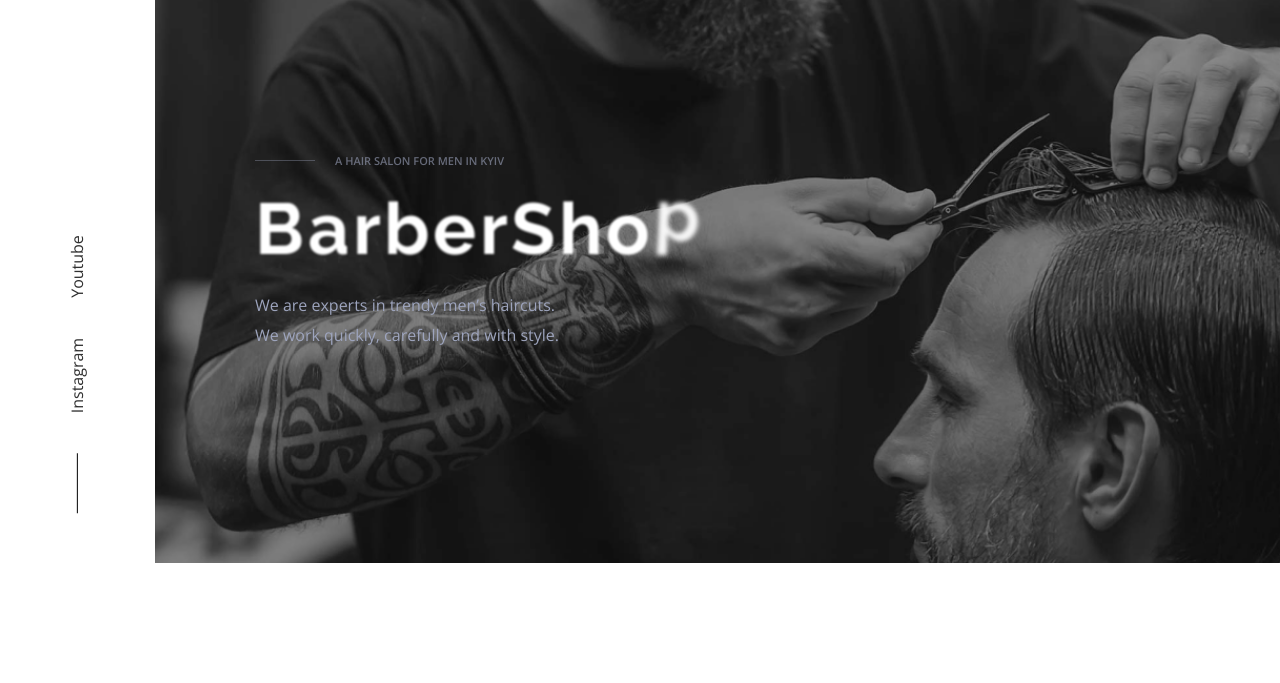
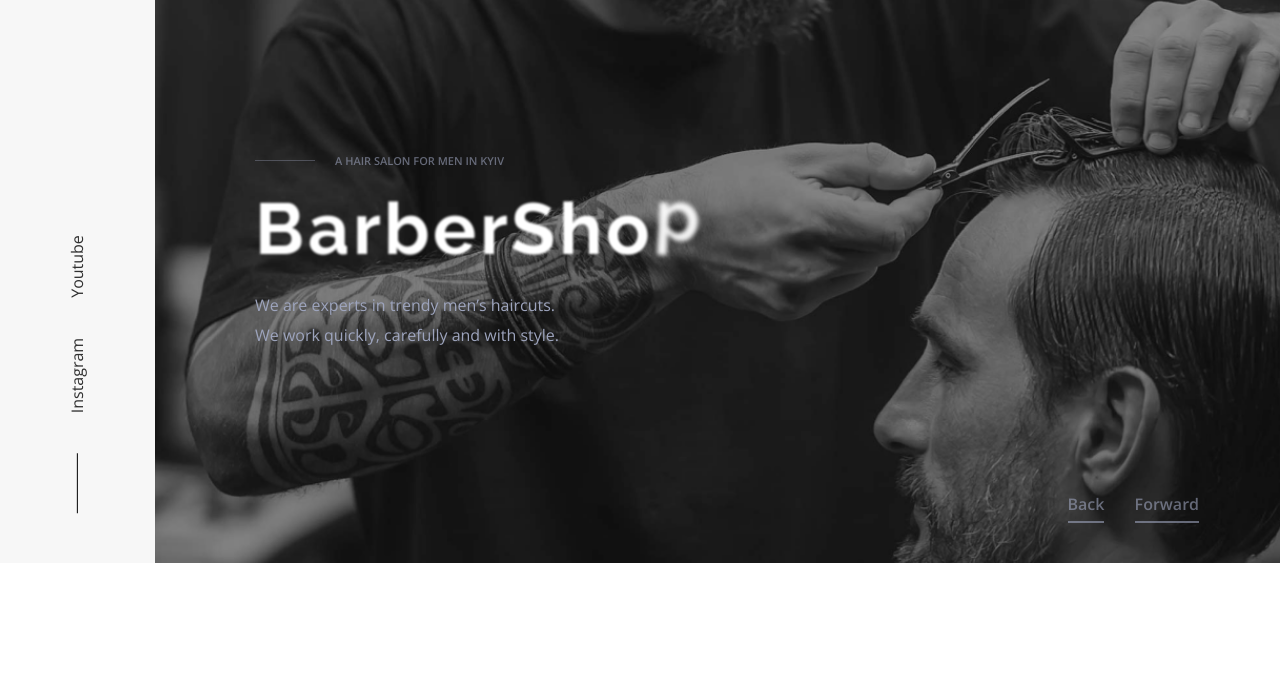
Before and after one commit to serheihimself/barbershop, a website: page index.html in a window 1280 px wide. Shown: the part 117-800 px from the top of the page. Drawn offline with nearby package versions, Linux system fonts and the light colour scheme.

Commit message:
glide commit

```diff
--- a/index.html
+++ b/index.html
@@ -17,6 +17,10 @@
       referrerpolicy="no-referrer"
     />
     <link rel="stylesheet" href="./css/main.min.css" />
+    <link
+      rel="stylesheet"
+      href="./node_modules/@glidejs/glide/dist/css/glide.core.min.css"
+    />
     <title>Barbershop</title>
   </head>
   <body>
@@ -63,6 +67,29 @@
           </ul>
         </aside>
         <section class="main__hero_section">
+          <div class="glide">
+            <div class="glide__track" data-glide-el="track">
+              <ul class="glide__slides">
+                <li class="glide__slide glide__slide_1"></li>
+                <li class="glide__slide glide__slide_2"></li>
+                <li class="glide__slide glide__slide_3"></li>
+              </ul>
+            </div>
+            <div class="glide__arrows" data-glide-el="controls">
+              <button
+                class="glide__arrow glide__arrow--left"
+                data-glide-dir="<"
+              >
+                Back
+              </button>
+              <button
+                class="glide__arrow glide__arrow--right"
+                data-glide-dir=">"
+              >
+                Forward
+              </button>
+            </div>
+          </div>
           <div class="main__hero_wrapper">
             <p class="main__hero_description">A hair salon for men in Kyiv</p>
             <h1 class="main__title smoke">
@@ -457,5 +484,7 @@
         </li>
       </ul>
     </footer>
+    <script src="node_modules/@glidejs/glide/dist/glide.min.js"></script>
+    <script src="./js/slider.js" defer></script>
   </body>
 </html>
--- /dev/null
+++ b/js/slider.js
@@ -0,0 +1,3 @@
+document.addEventListener("DOMContentLoaded", function () {
+  new Glide(".glide").mount();
+});
--- /dev/null
+++ b/package.json
@@ -0,0 +1,5 @@
+{
+  "dependencies": {
+    "@glidejs/glide": "^3.6.0"
+  }
+}
--- a/sass/components/_main.scss
+++ b/sass/components/_main.scss
@@ -1,6 +1,7 @@
 .main__hero {
   display: flex;
   position: relative;
+  background-color: var(--secondary-text-color-theme-light);
 }
 .main__aside {
   width: 155px;
@@ -8,6 +9,7 @@
   display: flex;
   justify-content: center;
   align-items: flex-end;
+  background-color: var(--background-color);
 }
 .main__aside_list {
   display: flex;
@@ -28,18 +30,63 @@
   color: var(--secondary-text-color-theme-light);
 }
 .main__hero_section {
+  flex-grow: 1;
+  height: 680px;
+  width: 1100px;
+}
+.glide {
+  height: inherit;
+  position: relative;
+}
+.glide__track {
+  overflow: hidden;
+  height: inherit;
+}
+.glide__slides {
+  height: 680px;
+  display: flex;
+  flex-wrap: wrap;
+}
+.glide__slide {
+  background-size: cover;
+  background-repeat: no-repeat;
+  background-position: bottom;
+}
+.glide__slide_1 {
   background-image: url("../images/hero.png");
-  background-repeat: no-repeat;
-  background-size: cover;
-  flex-grow: 1;
+}
+.glide__slide_2 {
+  background-image: url("../images/hero2.png");
+}
+.glide__slide_3 {
+  background-image: url("../images/hero3.png");
+}
+div[data-glide-el="controls"] {
+  display: block;
+  position: absolute;
+  bottom: 40px;
+  right: 55px;
+}
+.glide__arrow {
+  background-color: transparent;
+  color: rgba(157, 164, 189, 0.6);
+  font-weight: 600;
+  border: none;
+  border-bottom: 2px solid rgba(157, 164, 189, 0.6);
+  text-align: left;
+  margin-right: 26px;
+  padding: 8px 0;
 }
 .main__hero_wrapper {
+  position: absolute;
   width: 320px;
   margin-left: 100px;
   margin-top: 272px;
   display: flex;
   flex-direction: column;
   gap: 20px;
+  top: 0;
+  z-index: 1;
 }
 .main__hero_description {
   color: var(--primary-text-color-theme-dark);
@@ -111,6 +158,7 @@
     filter: blur(1px);
   }
 }
+
 .smoke ul li:nth-child(1) {
   animation-delay: 0s;
 }
```
Also changed, not shown: css/main.css, css/main.min.css, images/hero2.png (added), images/hero3.png (added), 3 other files.
